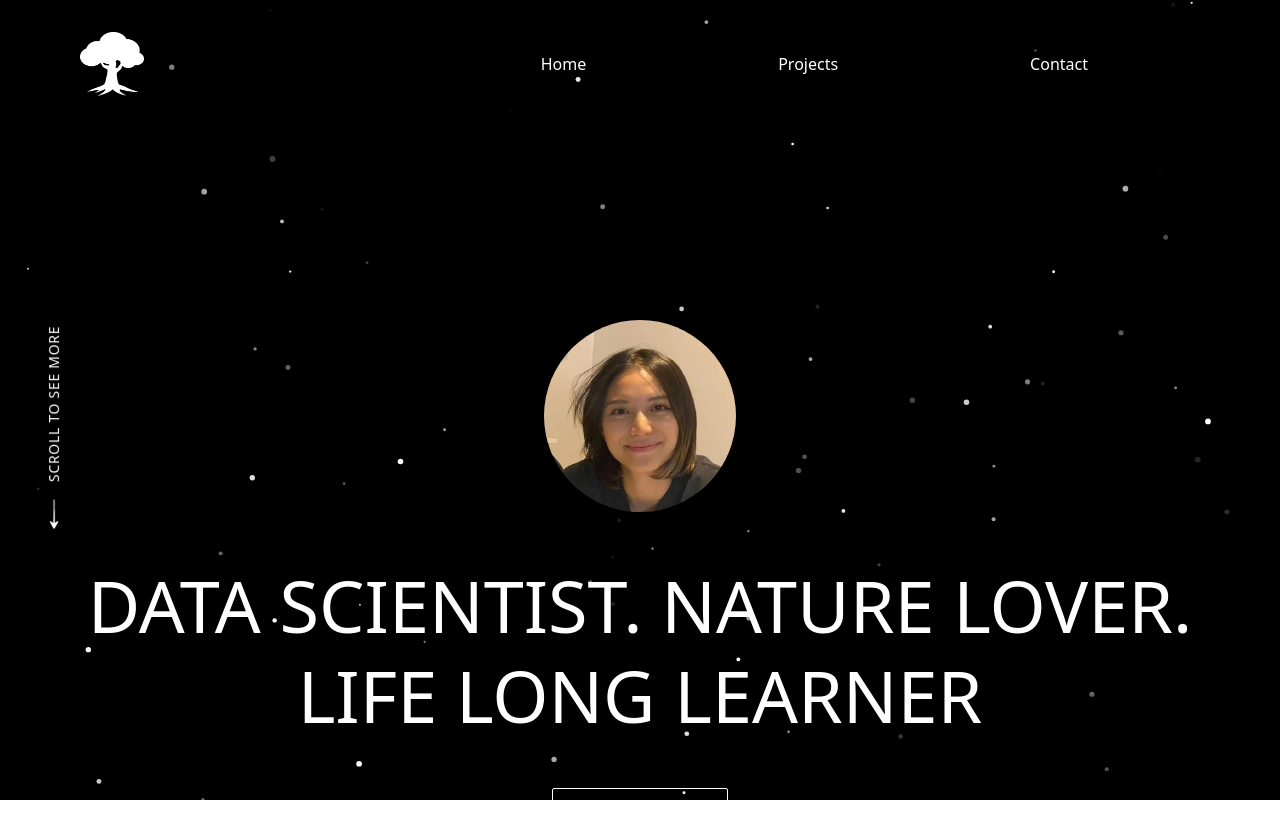
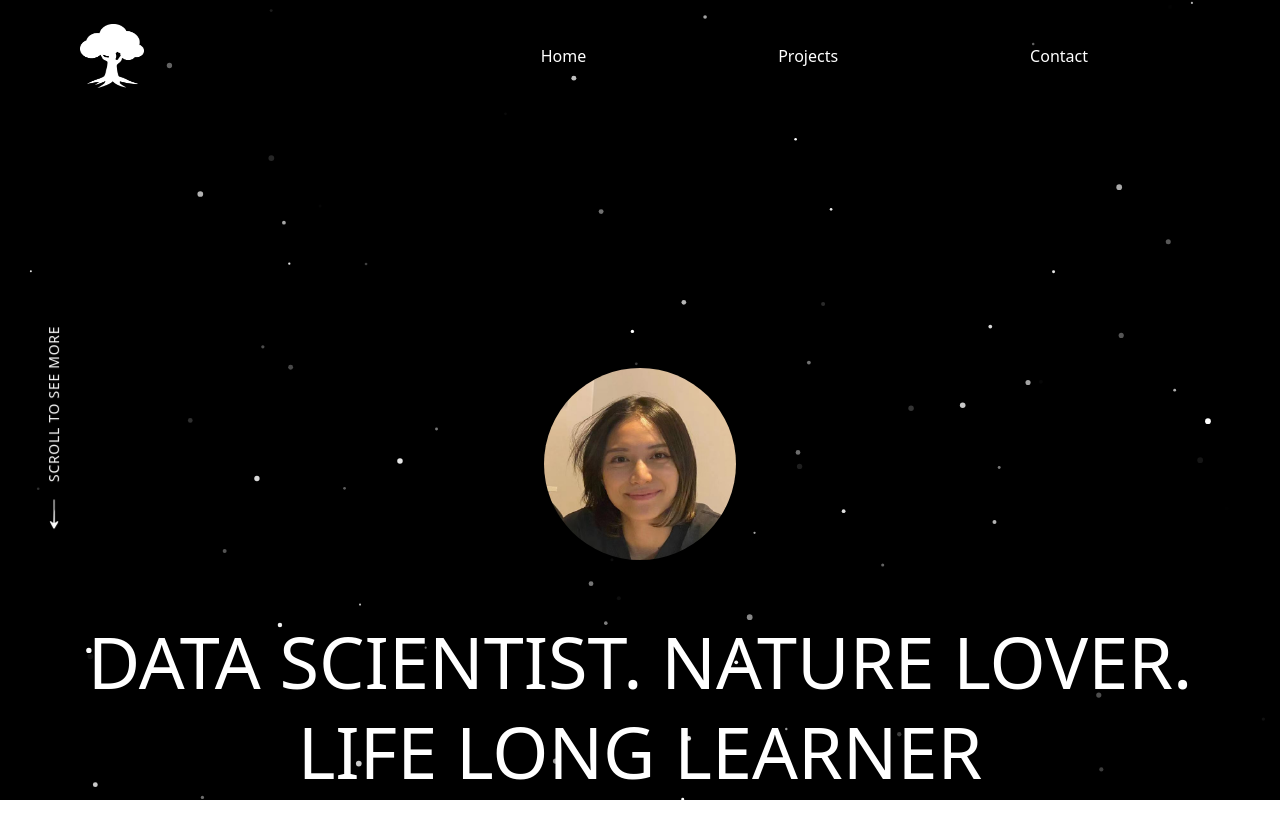
Before and after one commit to ravenwei730/portfolio, a React (Create React App) app: page / in a window 1280 px wide. Shown: the top 838 px of the page. Built offline with nearby package versions, Linux system fonts and the light colour scheme.

Commit message:
add temporary detail text

```diff
--- a/src/App.tsx
+++ b/src/App.tsx
@@ -20,7 +20,7 @@ function App() {
             {/* Page container */}
             <div id="top" className="page-container text-white h-">
                 {/* Navbar */}
-                <div className="nav-bar h-32 flex items-center justify-between" >
+                <div className="nav-bar h-28 flex items-center justify-between" >
                     <a href="#top" className="w-auto inline-block">
                         <img className="h-16 aspect-square ml-20" src={treeLogo} alt="" />
                     </a>
@@ -37,20 +37,26 @@ function App() {
                     <span className="text-sm tracking-wider">SCROLL TO SEE MORE</span>
                 </div>
                 {/* Center content */}
-                <div className="flex flex-col justify-center items-center space-y-12">
+                <div className="flex flex-col justify-center items-center">
                     {/* Portrait photo */}
-                        <img className="w-48 h-auto  block rounded-full aspect-square mt-48" src={profile} alt=""/>
+                    <img className="w-48 h-auto block rounded-full aspect-square mt-64" src={profile} alt=""/>
 
-                        <div className="text-7xl text-center leading-tight">
+                    {/* Title banner */}
+                    <div className="text-7xl text-center leading-tight mt-14 mb-20">
                         DATA SCIENTIST. NATURE LOVER. <br />
                         LIFE LONG LEARNER
                     </div>
 
-                        <a style={{ border: "1px solid white" }} className="p-4 rounded-sm w-44 text-center"
+                    {/* Resume button */}
+                    <a style={{ border: "1px solid white" }} className="p-3 rounded-sm w-44 text-center text-lg"
                     target="_blank" href="../assets/files/ravenwei_resume.pdf">
                         <i className="fa-regular fa-file mr-2"></i> Resume
                     </a>
 
+                    {/* Welcome paragraph */}
+                    <div className="mt-80 text-6xl w-2/3 max-w-screen-xl">
+                        Hey! I'm Raven, twenty-one years old front-end developer. I make beautiful websites that will help you achieve your goals. Also, I'm interested in product and branding design.
+                    </div>
                 </div>
             </div>
         </div>
```
Lines whose indentation alone changed are shown as unchanged.
